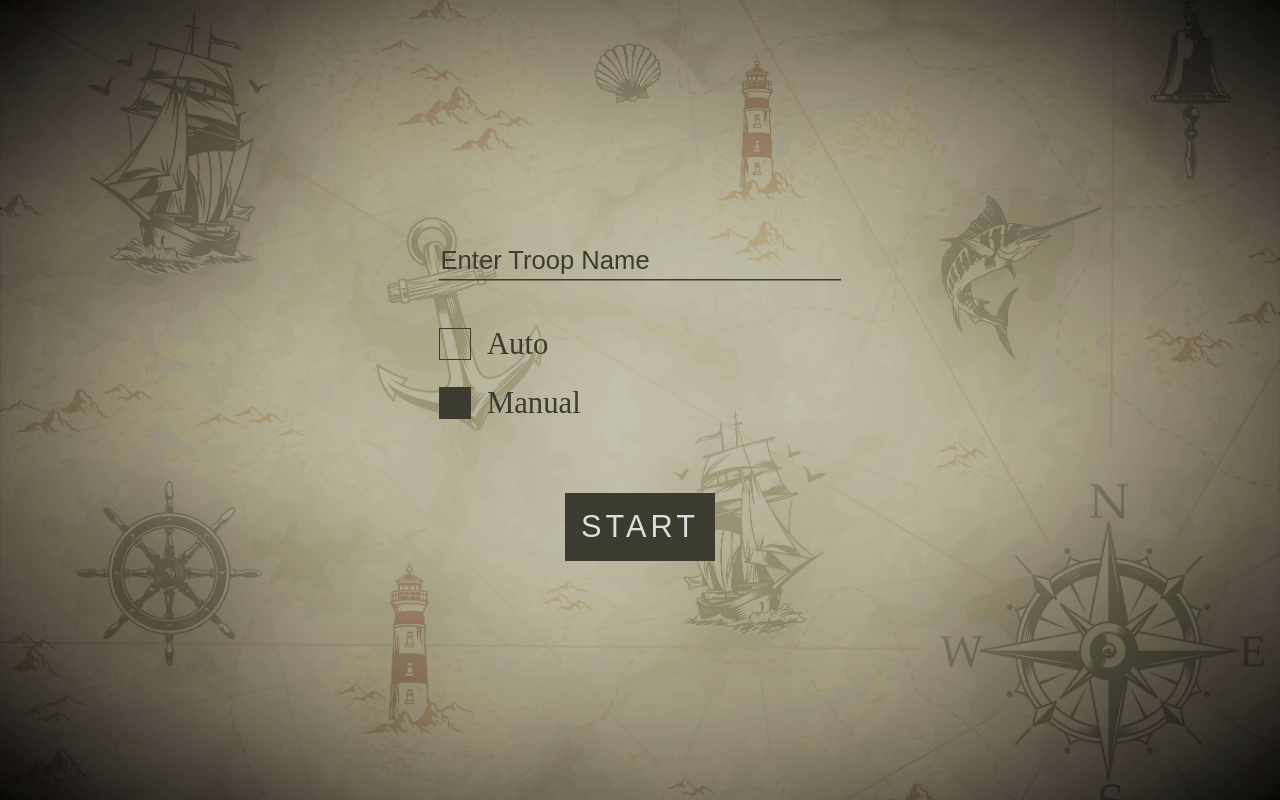
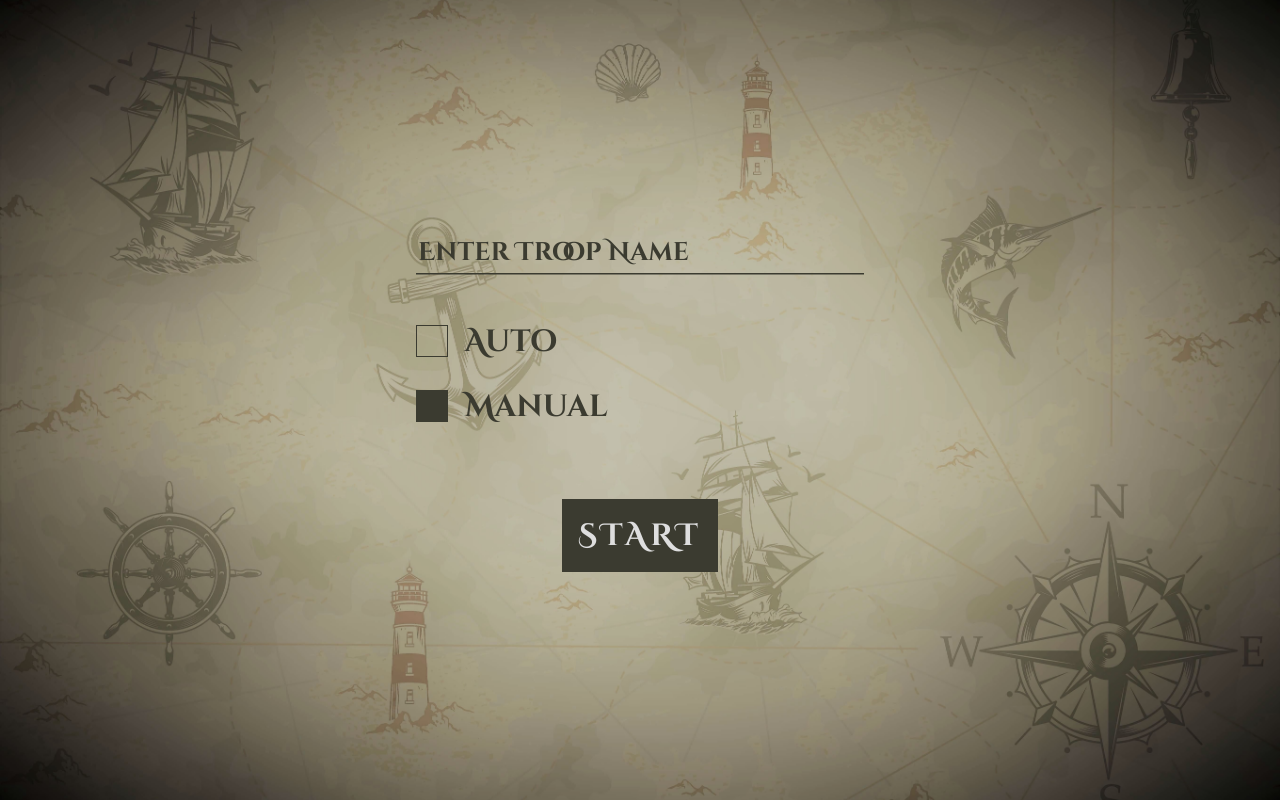
Before and after one commit to Ruchita1010/battleship, a website built with webpack: page src/template.html in a window 1280 px wide. Built offline with nearby package versions, Linux system fonts and the light colour scheme.

Commit message:
feat: add fonts

```diff
--- a/src/styles/gameboard.css
+++ b/src/styles/gameboard.css
@@ -51,6 +51,7 @@
   font-size: 2.5vmax;
   font-weight: bold;
   color: var(--color-blackolive);
+  font-family: 'Source Sans Pro', sans-serif;
 }
 
 .miss::before {
@@ -60,6 +61,7 @@
   place-items: center;
   font-size: 2vmax;
   color: var(--color-blackolive);
+  font-family: 'Source Sans Pro', sans-serif;
 }
 
 .veil {
--- a/src/styles/main.css
+++ b/src/styles/main.css
@@ -1,3 +1,5 @@
+@import url('https://fonts.googleapis.com/css2?family=Cinzel+Decorative:wght@700&family=Source+Sans+Pro&display=swap');
+
 * {
   margin: 0;
   padding: 0;
@@ -13,11 +15,13 @@
 #main-container {
   min-height: 100vh;
   background: url(../assets/bg.jpg) no-repeat center center/cover;
+  font-family: 'Cinzel Decorative', cursive;
 }
 
 .btn {
   color: var(--color-gainsboro);
   background-color: var(--color-blackolive);
+  font-family: 'Cinzel Decorative', cursive;
   letter-spacing: 4px;
   border: none;
   outline: none;
--- a/src/styles/start-screen.css
+++ b/src/styles/start-screen.css
@@ -16,6 +16,7 @@
   box-shadow: 0px 1.5px var(--color-blackolive);
   border: none;
   outline: none;
+  font-family: 'Cinzel Decorative', cursive;
 }
 
 #troop-name::placeholder {
```
Also changed, not shown: dist/bundle.js.
